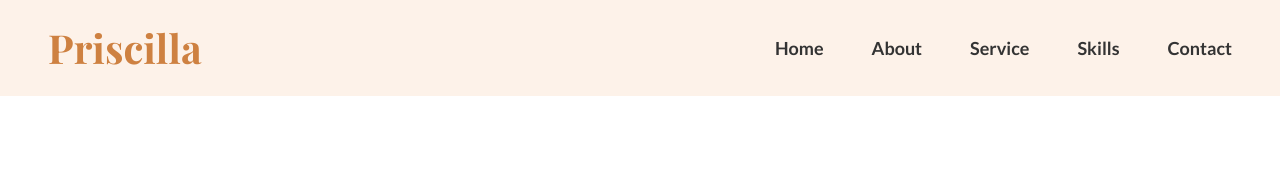
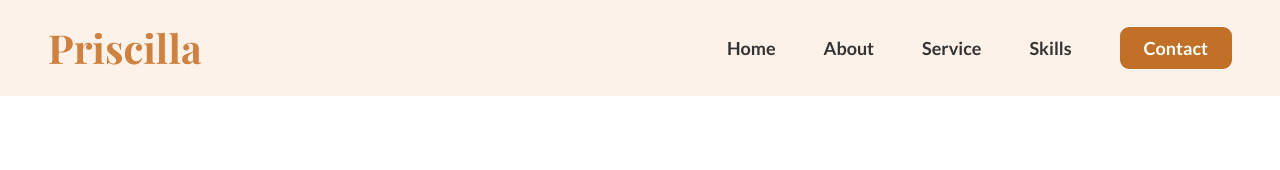
Before and after one commit to Priscilla123456/My-portfolio, a plain HTML site: page index.html in a window 1280 px wide. Shown: the top 170 px of the page. Drawn offline with nearby package versions, Linux system fonts and the light colour scheme; some packages are replaced by stand-ins of ours; a script that the page names is missing.

Commit message:
nav-list commit

```diff
--- a/index.html
+++ b/index.html
@@ -41,7 +41,7 @@
           <li><a class="main-nav-link" href="#about">About </a></li>
           <li><a class="main-nav-link" href="#service">Service</a></li>
           <li><a class="main-nav-link" href="#skills">Skills</a></li>
-          <li><a class="main-nav-link" href="#cta">Contact</a></li>
+          <li><a class="main-nav-link nav-cta" href="#cta">Contact</a></li>
         </ul>
       </nav>
 
--- a/style.css
+++ b/style.css
@@ -87,6 +87,20 @@ body {
 .main-nav-link:hover,
 .main-nav-link:active {
   color: #c17127;
+}
+
+.main-nav-link.nav-cta:link,
+.main-nav-link.nav-cta:visited {
+  display: inline-block;
+  padding: 1.2rem 2.4rem;
+  border-radius: 9px;
+  color: #fff;
+  background-color: #c17127;
+}
+
+.main-nav-link.nav-cta:hover,
+.main-nav-link.nav-cta:active {
+  background-color: #ce8141;
 }
 
 /* MOBILE */
```
